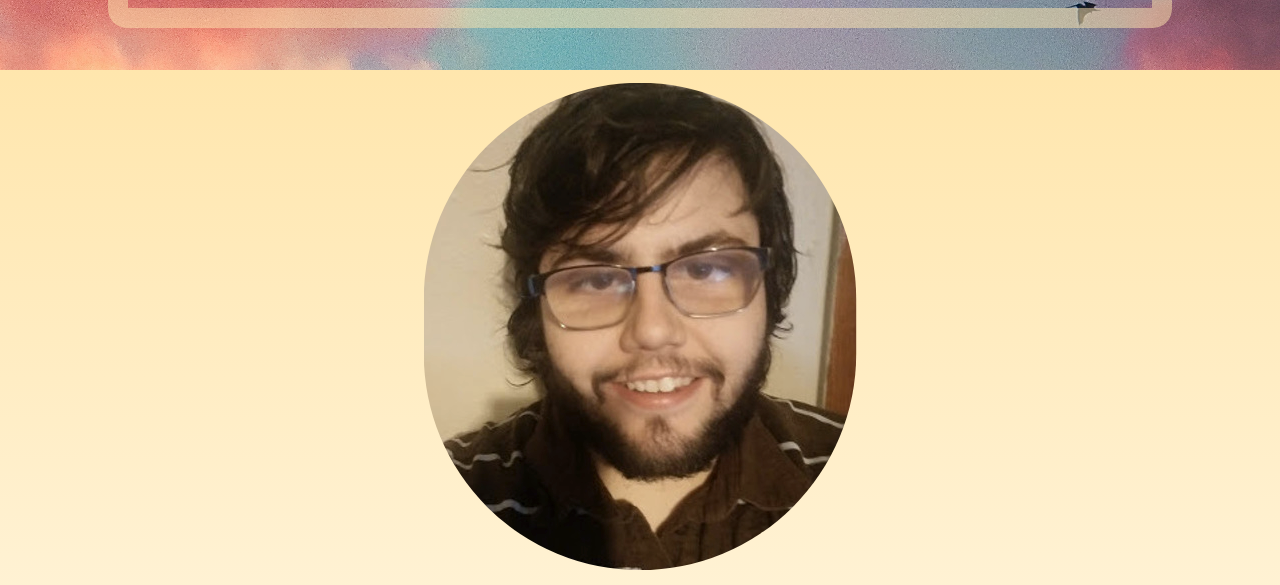
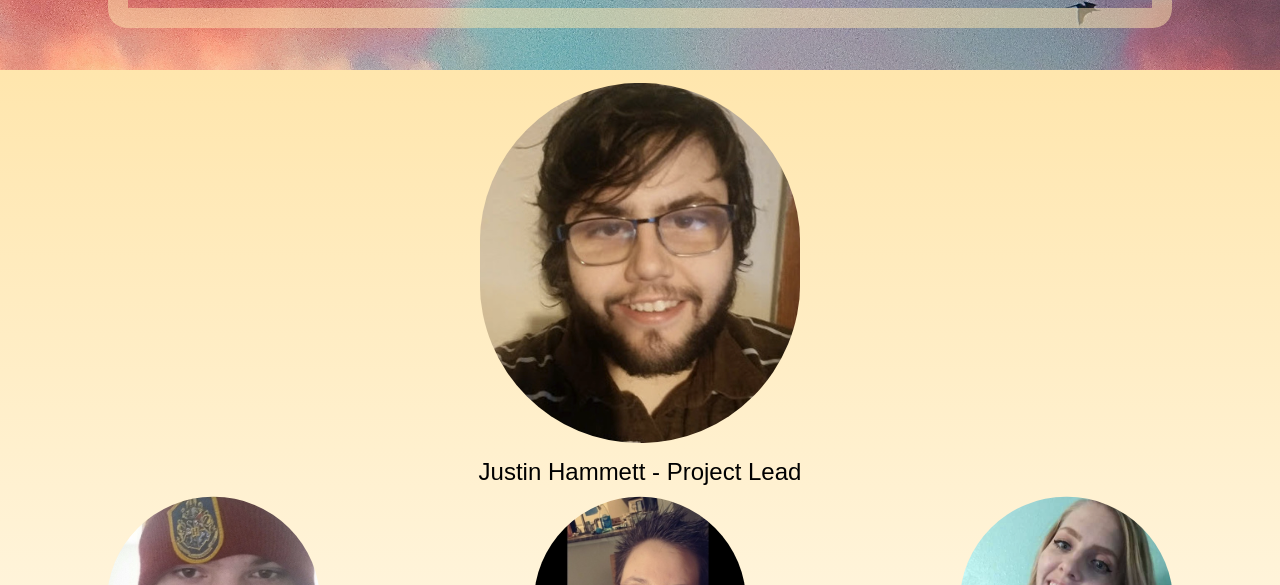
Before and after one commit to Build-Week-Save-the-Animals-3/MarketingPage-Campaigns, a plain HTML site: page team.html in a window 1280 px wide. Shown: the part 180-765 px from the top of the page. Drawn offline with Linux system fonts and the light colour scheme; a web font is replaced by a local one.

Commit message:
final final version :) updated SL picture size

```diff
--- a/less/global.less
+++ b/less/global.less
@@ -4,7 +4,7 @@
     .flex-center;
     flex-direction: column;
     font-family: 'Port Lligat Sans', sans-serif;
-    font-size: 2rem;
+    font-size: 1.5rem;
 
     .PL {
         width:100%;
@@ -13,6 +13,9 @@
         img {
         border-radius: 30rem;
         padding:1%;
+        width:25%;
+        width:25%;
+
         }
     }
 
@@ -31,11 +34,3 @@
     }
 
 }
-
-@media @tablet {
-
-}
-
-@media @mobile {
-
-}
```
Also changed, not shown: css/index.css.
